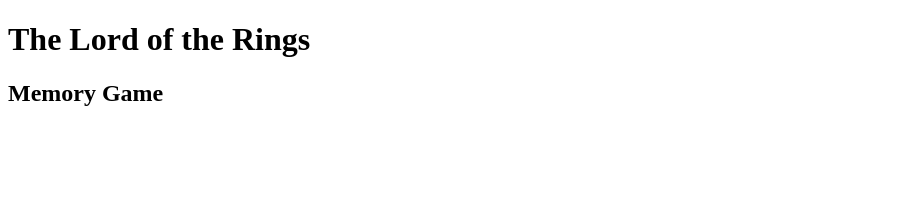
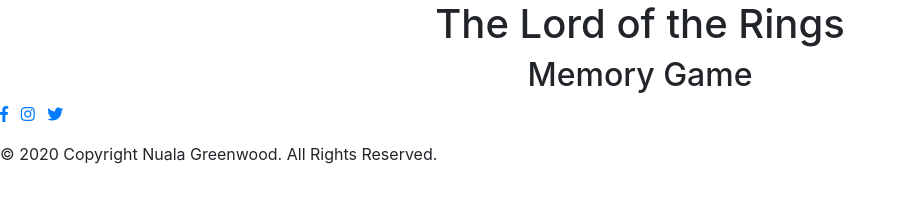
Before and after one commit to nualagr/the-lord-of-the-rings-game, a plain HTML site: page index.html in a window 1280 px wide. Shown: the whole page, without its empty margins (0-906 px from the left). Drawn offline with nearby package versions, Linux system fonts and the light colour scheme.

Commit message:
style: background colour, main title and footer with social medial links added to index.html.

```diff
--- a/index.html
+++ b/index.html
@@ -1,12 +1,62 @@
 <!DOCTYPE html>
 <html lang="en">
 <head>
+    <title>The Lord of the Rings | Memory Game</title>
+    <meta name="author" content="Nuala Greenwood">
+    <meta name="description" content="The Lord of the Rings Memory Game is a themed card matching game.">
+    <meta name="keywords" content="The Lord of the Rings, LOTR, pairs, memory game, card-matching game">
     <meta charset="UTF-8">
     <meta name="viewport" content="width=device-width, initial-scale=1.0">
-    <title>The Lord of the Rings | Memory Game</title>
+    <link rel="stylesheet" href="https://stackpath.bootstrapcdn.com/bootstrap/4.5.2/css/bootstrap.min.css" integrity="sha384-JcKb8q3iqJ61gNV9KGb8thSsNjpSL0n8PARn9HuZOnIxN0hoP+VmmDGMN5t9UJ0Z" crossorigin="anonymous">
+    <link rel="stylesheet" href="https://use.fontawesome.com/releases/v5.6.1/css/all.css" integrity="sha384-gfdkjb5BdAXd+lj+gudLWI+BXq4IuLW5IT+brZEZsLFm++aCMlF1V92rMkPaX4PP" crossorigin="anonymous" />
+    <link rel="icon" type="image/svg+xml" href="assets/images/favicon.png">
+    <link rel="stylesheet" href="assets/css/style.css" />
 </head>
 <body>
-    <h1>The Lord of the Rings</h1>
-    <h2>Memory Game</h2>
+    <header>
+        <h1 class="text-center">The Lord of the Rings</h1>
+        <h2 class="text-center">Memory Game</h2>
+    </header>
+    <main>
+
+    </main>
+    <footer>
+        <div class="footer-area bg-color-footer-area">
+        <div class="row">
+            <div class="col-12">
+                <ul class="list-inline social-links">
+                    <li class="list-inline-item">
+                        <a href="https://www.facebook.com/lordoftheringsbook/" target="_blank" rel="noopener">
+                            <i class="fab fa-facebook-f" aria-hidden="true"></i>
+                            <span class="sr-only">Facebook</span>
+                        </a>
+                    </li>
+                    <li class="list-inline-item">
+                        <a href="https://www.instagram.com/lordoftherings_official/?hl=en" target="_blank" rel="noopener">
+                            <i class="fab fa-instagram" aria-hidden="true"></i>
+                            <span class="sr-only">Instagram</span>
+                        </a>
+                    </li>
+                    <li class="list-inline-item">
+                        <a href="https://twitter.com/lotr" target="_blank" rel="noopener">
+                            <i class="fab fa-twitter" aria-hidden="true"></i>
+                            <span class="sr-only">Twitter</span>
+                        </a>
+                    </li>
+                </ul>
+            </div>
+        </div>
+			<div class="row">
+				<div class="col-lg-12 col-md-12 col-sm-12 col-xs-12">
+					<div class="footer-area-bottom">
+						<p>© 2020 Copyright Nuala Greenwood. All Rights Reserved. </p>
+					</div>
+				</div>
+			</div>
+	    </div>
+    </footer>
+    <script src="https://code.jquery.com/jquery-3.3.1.slim.min.js" integrity="sha384-q8i/X+965DzO0rT7abK41JStQIAqVgRVzpbzo5smXKp4YfRvH+8abtTE1Pi6jizo" crossorigin="anonymous"></script>
+    <script src="https://cdnjs.cloudflare.com/ajax/libs/popper.js/1.14.3/umd/popper.min.js" integrity="sha384-ZMP7rVo3mIykV+2+9J3UJ46jBk0WLaUAdn689aCwoqbBJiSnjAK/l8WvCWPIPm49" crossorigin="anonymous"></script>
+    <script src="https://stackpath.bootstrapcdn.com/bootstrap/4.1.3/js/bootstrap.min.js" integrity="sha384-ChfqqxuZUCnJSK3+MXmPNIyE6ZbWh2IMqE241rYiqJxyMiZ6OW/JmZQ5stwEULTy" crossorigin="anonymous"></script>
 </body>
 </html>
```
